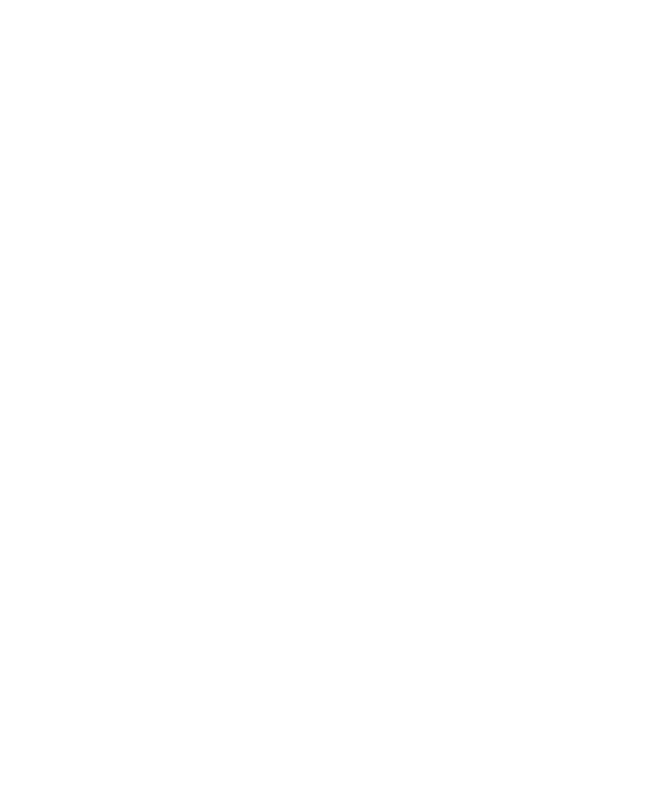
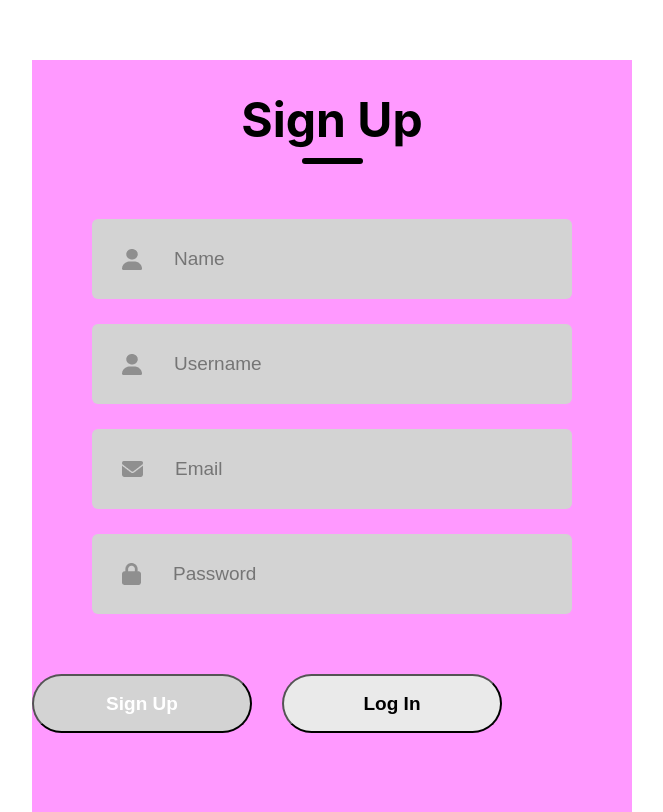
Before and after one commit to ErzaQorrii/SocialConnect_C, a React (Create React App) app in the folder client/: page /register in a window 1280 px wide. Before the commit this address had no page. Shown: the part 140-952 px from the top of the page, without its empty margins (308-971 px from the left). Before the commit the page ends 800 px from the top, so only its background shows below. Built offline with nearby package versions, Linux system fonts and the light colour scheme; sample sign-in values are in the browser's storage.

Commit message:
Fixed incorrect route path for user  sign up

```diff
--- a/client/src/App.js
+++ b/client/src/App.js
@@ -1,3 +1,26 @@
+// import React from 'react';
+// import './App.css';
+// import LoginSignup from './Components/LoginSignup/LoginSignup';
+// import Test_user from './Components/NormalUser/Test_user';
+// import Test_admin from './Components/Admin/Test_admin';
+// import { BrowserRouter, Routes, Route, Navigate } from 'react-router-dom';
+
+// function App() {
+//   return (
+//     <BrowserRouter>
+//     <Routes>
+//       <Route path="/" element={<Navigate replace to="/login" />} />
+//       <Route path="/login" element={<LoginSignup action="Log In" />} />
+//       <Route path="/register" element={<LoginSignup action =" Sign Up" />} />
+//       <Route path="/user" element={<Test_user />} />
+//       <Route path="/admin" element={<Test_admin />} />
+//     </Routes>
+//   </BrowserRouter>
+//   );
+// }
+
+// export default App;
+
 import React from 'react';
 import './App.css';
 import LoginSignup from './Components/LoginSignup/LoginSignup';
@@ -10,7 +33,8 @@
     <BrowserRouter>
     <Routes>
       <Route path="/" element={<Navigate replace to="/login" />} />
-      <Route path="/login" element={<LoginSignup />} />
+      <Route path="/login" element={<LoginSignup action="Login" />} />
+      <Route path="/register" element={<LoginSignup action="Sign Up" />} />
       <Route path="/user" element={<Test_user />} />
       <Route path="/admin" element={<Test_admin />} />
     </Routes>
--- a/client/src/Components/LoginSignup/LoginSignup.jsx
+++ b/client/src/Components/LoginSignup/LoginSignup.jsx
@@ -1,3 +1,137 @@
+// import React, { useState, useEffect } from 'react';
+// import './LoginSignup.css';
+// import user_icon from '../Assets/person.png';
+// import email_icon from '../Assets/email.png';
+// import axios from 'axios';
+// import password_icon  from '../Assets/password.png';
+// import swal from 'sweetalert';
+// import { useNavigate } from 'react-router-dom';
+
+
+// const LoginSignup = () => {
+//   const navigate = useNavigate();
+//   const [action, setAction] = useState("Sign Up");
+//   const [credentials, setCredentials] = useState({
+//       username: '',
+//       name: '',
+//       email: '',
+//       password: '',
+//       error_list: [],
+//   });
+
+//   const handleInput = (e) => {
+//       e.persist();
+//       setCredentials({ ...credentials, [e.target.name]: e.target.value });
+//   };
+
+//   const handleSubmission = (e) => {
+//     e.preventDefault();
+//     console.log('creds here', credentials);
+//     const endpoint = action === "Sign Up" ? 'http://127.0.0.1:8000/api/auth/register' : 'http://127.0.0.1:8000/api/auth/login';
+//     axios.get('/sanctum/csrf-cookie').then(response => {
+//         axios.post(endpoint, credentials).then(res => {
+//             if (res.data.status === 200) {
+//                 if (action === "Sign Up") {
+//                     swal("Success", "Registration successful. Please log in.", "success").then((value) => {
+//                         setAction("Log In");
+//                         navigate('/login');
+//                     });
+//                 } else {
+
+//                     localStorage.setItem('auth_token', res.data.token);
+//                     localStorage.setItem('auth_name', res.data.username);
+
+//                     if (res.data.role === 'admin') {
+//                         navigate('/Admin/Test_admin');
+//                     } else {
+//                         navigate('/NormalUser/Test_user');
+//                     }
+//                 }
+//             } else if (res.data.status === 401) {
+//                 swal("Warning", res.data.message, "warning");
+//             } else {
+//                 setCredentials({ ...credentials, error_list: res.data.validation_errors });
+//             }
+//             console.log('success!!');
+//             console.log(`Action is now: ${action}`); // This should log "Log In" or "Sign Up"
+
+//         })
+//         .catch(error => {
+//           if (error.response && error.response.status === 403) {
+//             console.error('Access Forbidden: You do not have permission to perform this action.');
+//             console.log(error);
+//             // Handle specific 403 scenarios here
+//           } else if (error.response) {
+//             console.error('Error response:', error.response.data);
+//           } else if (error.request) {
+//             console.error('No response received:', error.request);
+//           } else {
+//             console.error('Error setting up request:', error.message);
+//           }
+//         });
+//     });
+
+
+// };
+
+// return (
+//     <div className='container'>
+//       <div className='header'>
+//         <div className='text'>{action}</div>
+//         <div className='underline'></div>
+//       </div>
+//       <form onSubmit={handleSubmission}>
+//         <div className="inputs">
+//           {action === "Log In" ? (
+//             <>
+//               <div className="input">
+//                 <img src={user_icon} alt="username"/>
+//                 <input type="text" name="username" placeholder='username' onChange={handleInput} />
+//               </div>
+//               <div className="input">
+//                 <img src={password_icon} alt="Password"/>
+//                 <input type="password" name="password" placeholder='Password' onChange={handleInput} />
+//               </div>
+//             </>
+//           ) : (
+//             <>
+//               <div className="input">
+//                 <img src={user_icon} alt="Name"/>
+//                 <input type="text" name="name" placeholder='Name' onChange={handleInput} />
+//               </div>
+//               <div className="input">
+//                 <img src={user_icon} alt="Username"/>
+//                 <input type="text" name="username" placeholder='Username' onChange={handleInput} />
+//               </div>
+//               <div className="input">
+//                 <img src={email_icon} alt="Email"/>
+//                 <input type="email" name="email" placeholder='Email' onChange={handleInput} />
+//               </div>
+//               <div className="input">
+//                 <img src={password_icon} alt="Password"/>
+//                 <input type="password" name="password" placeholder='Password' onChange={handleInput} />
+//               </div>
+//             </>
+//           )}
+//         </div>
+//         {action === "Sign Up" ? null : <div className="forgot-password">Lost Password? <span>Click Here!</span></div>}
+//         <div className="submit-container">
+//           <button type="submit" className={action === "Log In" ? "submit gray" : "submit"}>
+//             {action}
+//           </button>
+//           <button type="button" className={action === "Sign Up" ? "submit gray" : "submit"} onClick={() => setAction(action === "Sign Up" ? "Login" : "Sign Up")}>
+//             {action === "Sign Up" ? "Log In" : "Sign Up"}
+//           </button>
+//         </div>
+//       </form>
+//     </div>
+//   );
+// }
+
+// export default LoginSignup
+
+
+
 import React, { useState } from 'react';
 import './LoginSignup.css';
 import user_icon from '../Assets/person.png';
@@ -8,10 +142,9 @@
 import { useNavigate } from 'react-router-dom';
 
 
-const LoginSignup = () => {
+const LoginSignup = ({ action: initialAction }) => {
   const navigate = useNavigate();
-  const [action, setAction] = useState("Sign Up");
-  const [credentials, setCredentials] = useState({
+  const [action, setAction] = useState(initialAction);  const [credentials, setCredentials] = useState({
       username: '',
       name: '',
       email: '',
@@ -52,12 +185,16 @@
             } else {
                 setCredentials({ ...credentials, error_list: res.data.validation_errors });
             }
-            console.log('success!!')
+            console.log('success!!');
+           console.log(`Action is now: ${action}`); // This should log "Log In" or "Sign Up"
+
         })
         .catch(error => {
           if (error.response && error.response.status === 403) {
             console.error('Access Forbidden: You do not have permission to perform this action.');
             console.log(error);
+            console.log(`Action is now: ${action}`); // This should log "Log In" or "Sign Up"
+
             // Handle specific 403 scenarios here
           } else if (error.response) {
             console.error('Error response:', error.response.data);
@@ -81,8 +218,8 @@
           {action === "Login" ? (
             <>
               <div className="input">
-                <img src={user_icon} alt="Email"/>
-                <input type="text" name="name" placeholder='Name' onChange={handleInput} />
+                <img src={user_icon} alt="Username"/>
+                <input type="text" name="username" placeholder='Username' onChange={handleInput} />
               </div>
               <div className="input">
                 <img src={password_icon} alt="Password"/>
```
